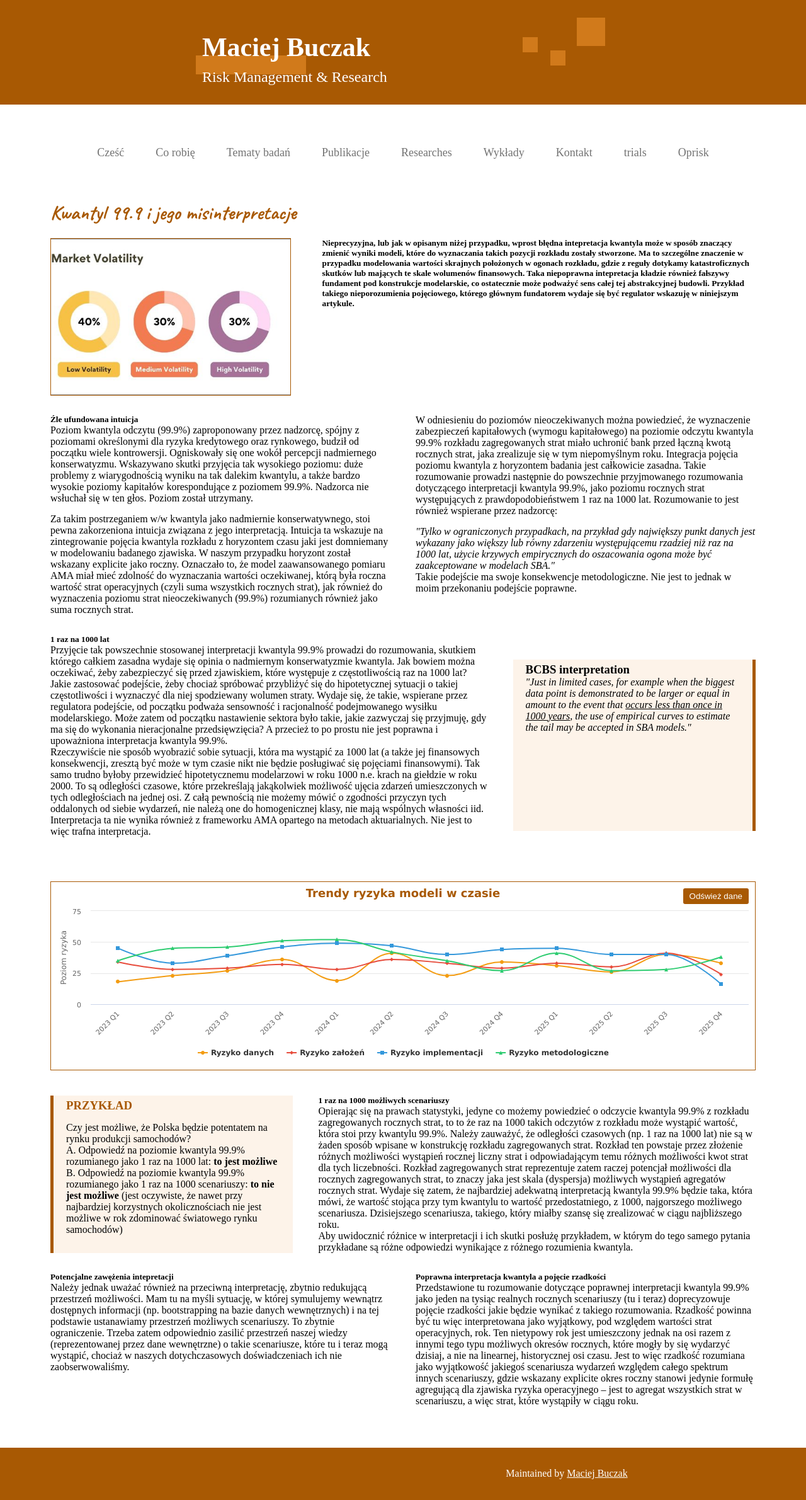
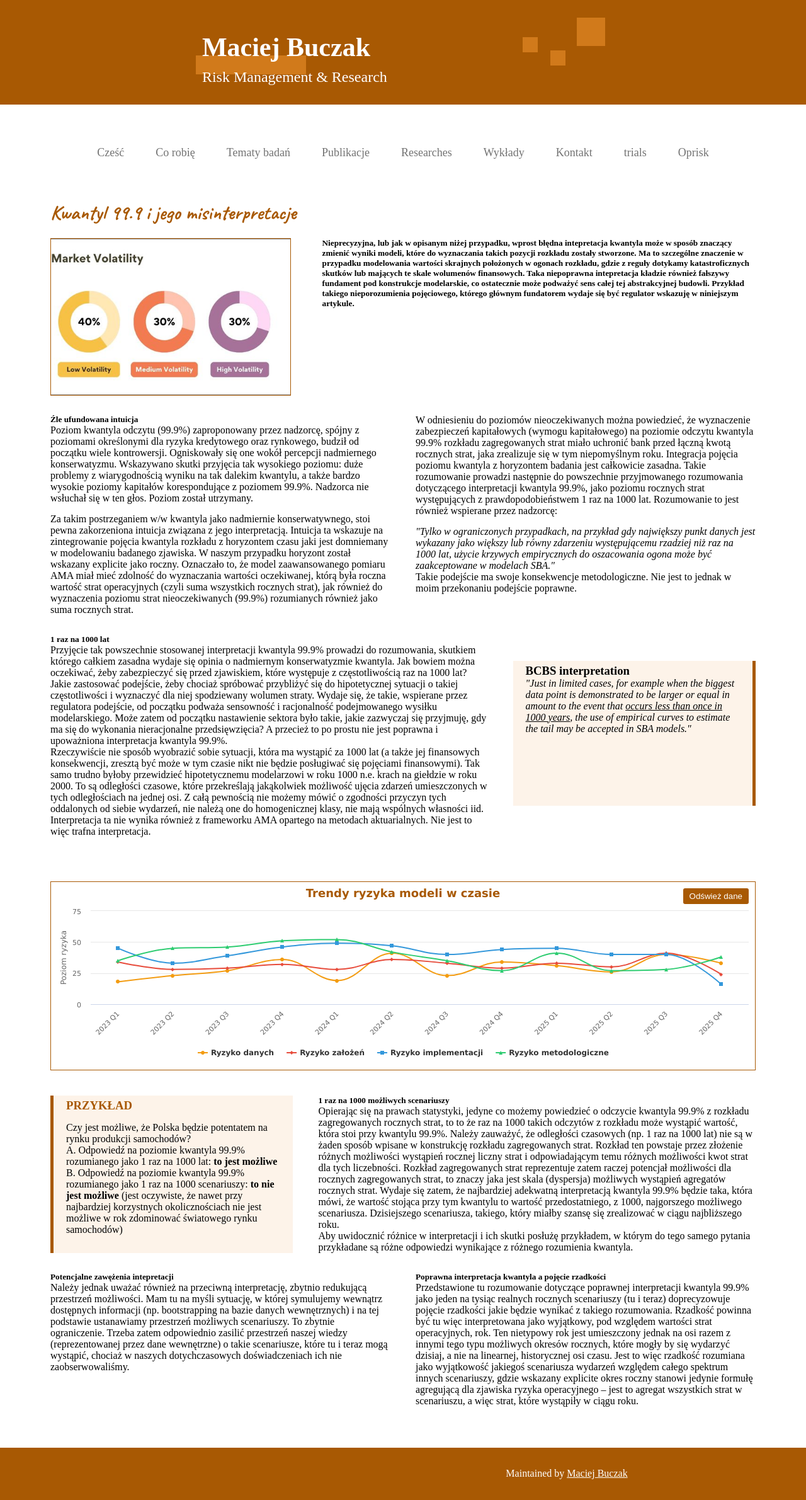
Before and after one commit to MaciejBuczak/risk-research, a Jekyll site: the page built from art-oprisk-kw999.md, in a window 1280 px wide. Shown: the whole page at 63% size. Built offline with Jekyll 4.4.1, drawn with Linux system fonts in a browser that asks for light colours.

Commit message:
Update art-oprisk-kw999-layout.html

```diff
--- a/_layouts/art-oprisk-kw999-layout.html
+++ b/_layouts/art-oprisk-kw999-layout.html
@@ -857,7 +857,7 @@
           </div>
 
           <!-- Element O 3.2 -->
-          <div class="ryzmod-orange-box" style="width: 35%; background-color: #fdf3e9; margin-top: 40px; padding-left: 20px; padding-right: 20px; padding-top: 5px; padding-bottom: 5px; border-right: 5px solid #a85903; position: relative;">
+          <div class="ryzmod-orange-box" style="width: 35%; background-color: #fdf3e9; margin-top: 42px; margin-bottom: 80px; padding-left: 20px; padding-right: 20px; padding-top: 5px; padding-bottom: 5px; border-right: 5px solid #a85903; position: relative;">
             <h3>BCBS interpretation</h3>
             <p><i>"Just in limited cases, for example when the biggest data point is demonstrated to be larger or equal in amount to the event that <u>occurs less than once in 1000 years</u>, the use of empirical curves to estimate the tail may be accepted in SBA models."</i></p>
           </div>
```
